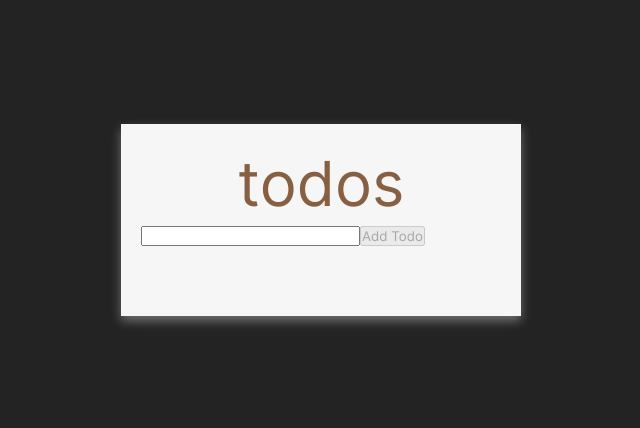
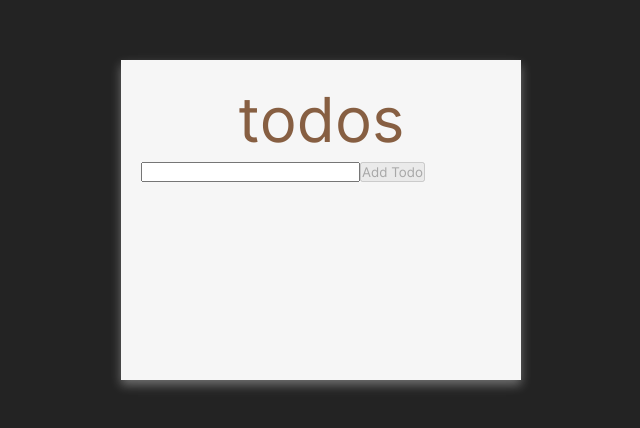
Before and after one commit to Andryuha-Nikolaev/todo-list, a React (Create React App) app: page / in a window 1280 px wide. Shown: the part 180-608 px from the top of the page, without its empty margins (319-959 px from the left). Built offline with nearby package versions, Linux system fonts and the light colour scheme.

Commit message:
#add #frontend - gh-pages deploy config

```diff
--- a/package.json
+++ b/package.json
@@ -1,6 +1,6 @@
 {
   "name": "react-ts-scss",
-  "homepage": "https://andryuha-nikolaev.github.io/todo-list/",
+  "homepage": ".",
   "version": "0.1.0",
   "private": true,
   "dependencies": {
--- a/src/components/todo/TodoBlock/TodoBlock.module.scss
+++ b/src/components/todo/TodoBlock/TodoBlock.module.scss
@@ -9,6 +9,7 @@
 }
 
 .wrap {
+  min-height: 40vh;
   background-color: $background;
   padding: 20px 20px 70px;
   width: 100%;
```
Also changed, not shown: 1 other file (tests, documents, lock files or other folders).
